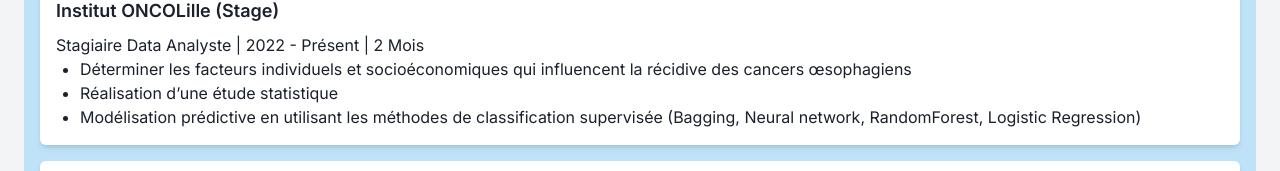
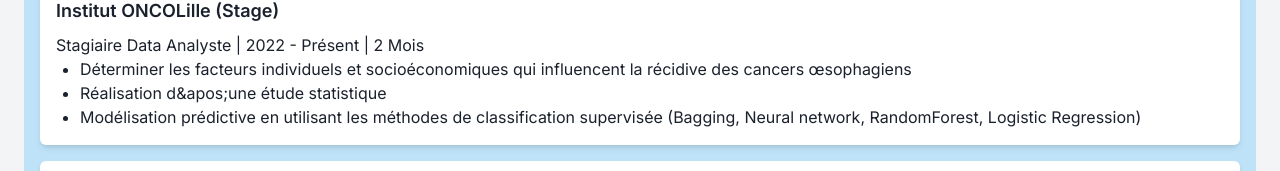
Before and after one commit to RahmaniLydia/RahmaniLydia.github.io, a Next.js app: page / in a window 1280 px wide. Both pictures are taken after a click on the button "Expérience Professionnelle". Shown: the part 407-578 px from the top of the page. Built offline with nearby package versions, Linux system fonts and the light colour scheme.

Commit message:
modification deploy

```diff
--- a/app/page.tsx
+++ b/app/page.tsx
@@ -53,7 +53,7 @@
           <p className="text-lg font-semibold text-white">
             Je suis Lydia, une étudiante en Master 2 MIASHS spécialisée en web analyse. Mes compétences analytiques et ma
             capacité à résoudre des problèmes complexes sont renforcées par ma formation en mathématiques. Je suis
-            autonome, organisée et capable de travailler en équipe. J'ai également une expérience en collaboration sur
+            autonome, organisée et capable de travailler en équipe. J&apos;ai également une expérience en collaboration sur
             des projets, démontrant ma flexibilité.
           </p>
         </div>
@@ -117,7 +117,7 @@
           duration: "2 Mois",
           responsibilities: [
             "Déterminer les facteurs individuels et socioéconomiques qui influencent la récidive des cancers œsophagiens",
-            "Réalisation d’une étude statistique",
+            "Réalisation d&apos;une étude statistique",
             "Modélisation prédictive en utilisant les méthodes de classification supervisée (Bagging, Neural network, RandomForest, Logistic Regression)",
           ],
         },
```
